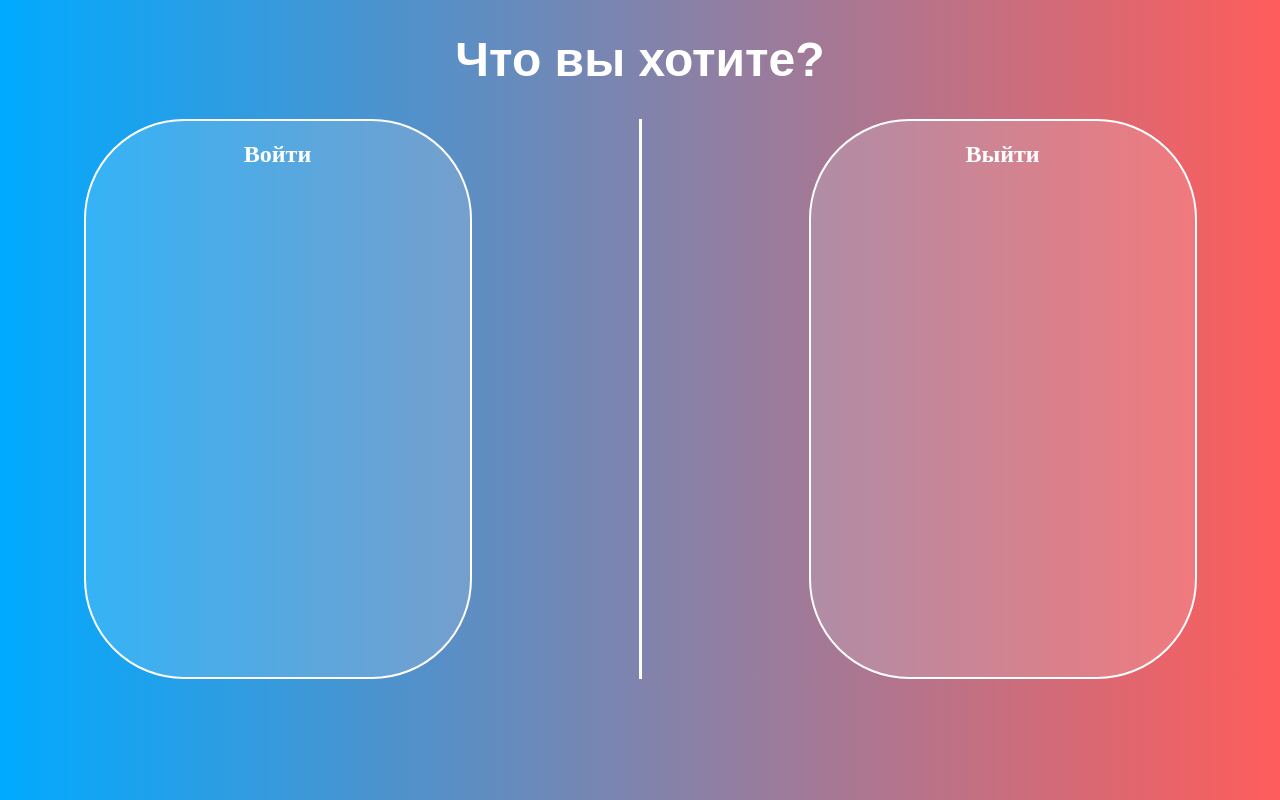
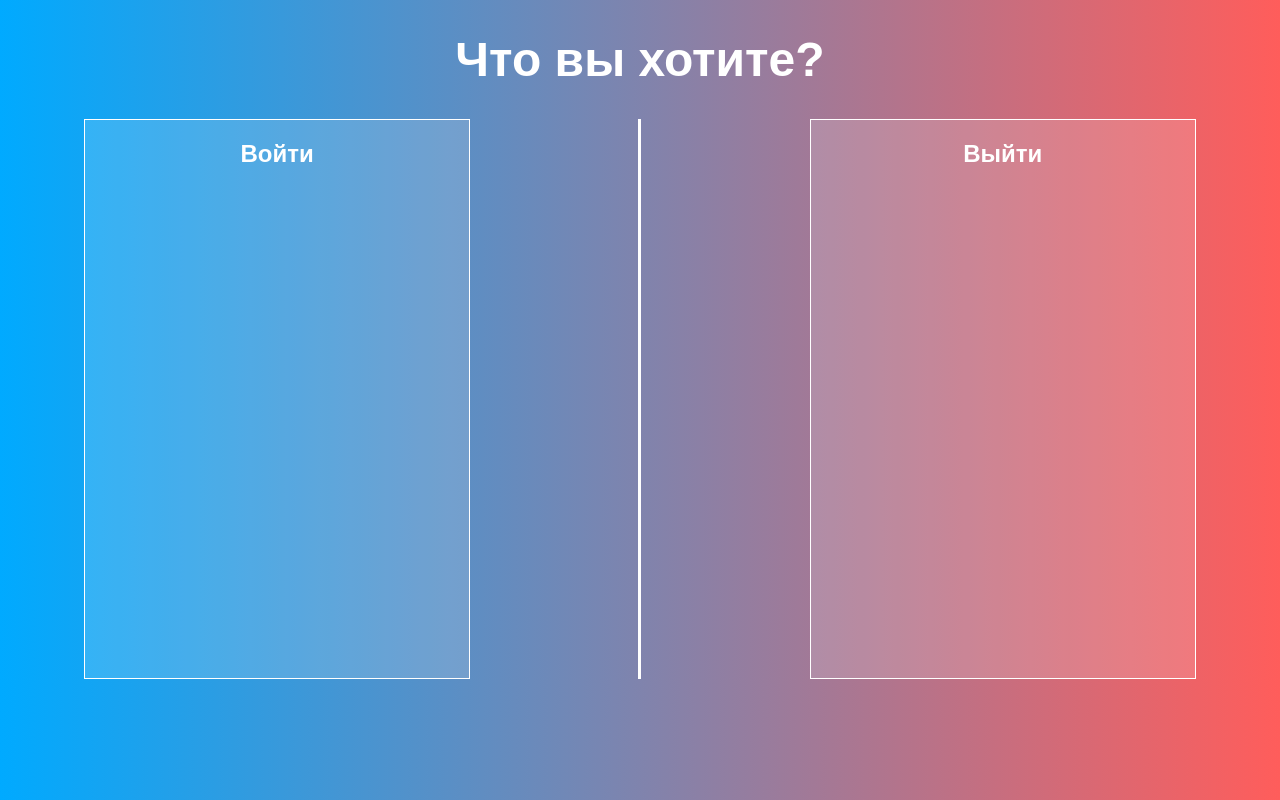
Before and after one commit to Sergeydigl3/solargroup-page, a Flask app: page / in a window 1280 px wide. Run offline with Flask 2, Linux system fonts and the light colour scheme.

Commit message:
sqrt windows

```diff
--- a/static/css/reg_page.css
+++ b/static/css/reg_page.css
@@ -1,2 +1,2 @@
-body{margin:0;background:#0af;background:-webkit-linear-gradient(left, #0af, #FF5D5B);background:-moz-linear-gradient(left, #0af, #FF5D5B);background:linear-gradient(to right, #0af, #FF5D5B)}h1{text-align:center;color:#fff;font:bold 48px Arial}.content{display:flex;justify-content:space-around}.content .left,.content .right{border:2px solid #fff;width:30%;background:rgba(255,255,255,0.15);border-radius:100px}.content .left h2,.content .right h2{color:#fff;text-align:center}.content .line{content:" ";background:#fff;height:70vh;width:3px}
+body{margin:0;background:#0af;background:-webkit-linear-gradient(left, #0af, #FF5D5B);background:-moz-linear-gradient(left, #0af, #FF5D5B);background:linear-gradient(to right, #0af, #FF5D5B)}h1{text-align:center;color:#fff;font:bold 48px Arial}.content{display:flex;justify-content:space-around}.content .left,.content .right{border:1px solid #fff;width:30%;background:rgba(255,255,255,0.15)}.content .left h2,.content .right h2{color:#fff;text-align:center;font:bold 24px Arial}.content .line{content:" ";background:#fff;height:70vh;width:3px}
 /*# sourceMappingURL=reg_page.css.map */
--- a/static/scss/reg_page.scss
+++ b/static/scss/reg_page.scss
@@ -17,13 +17,13 @@ h1 {
   justify-content: space-around;
 
   .left, .right {
-    border: 2px solid #fff;
+    border: 1px solid #fff;
     width: 30%;
     background: rgba($white, .15);
-    border-radius: 100px;
     h2 {
       color: #fff;
       text-align: center;
+      font: bold 24px Arial;
     }
   }
   .line {
```
